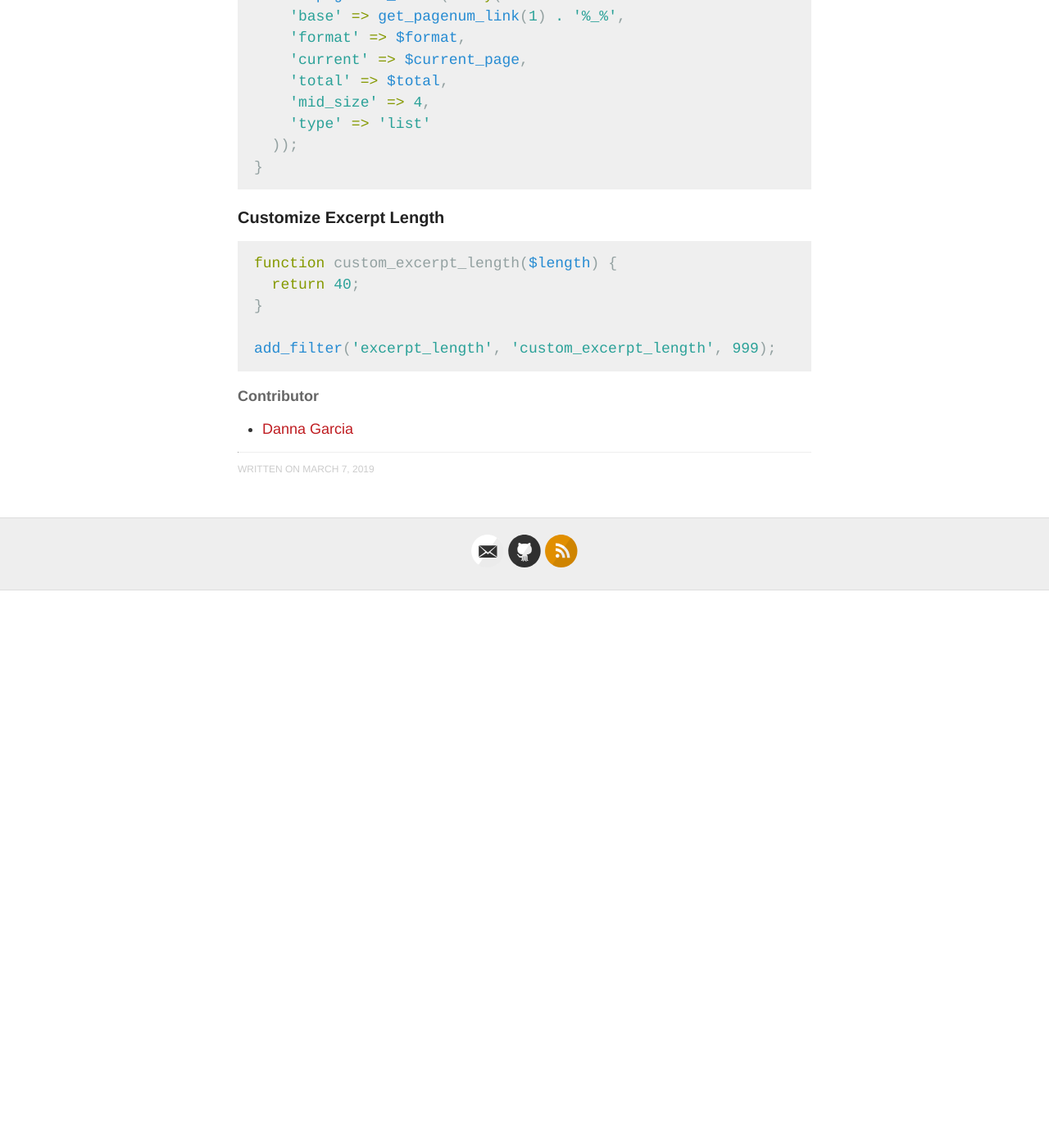
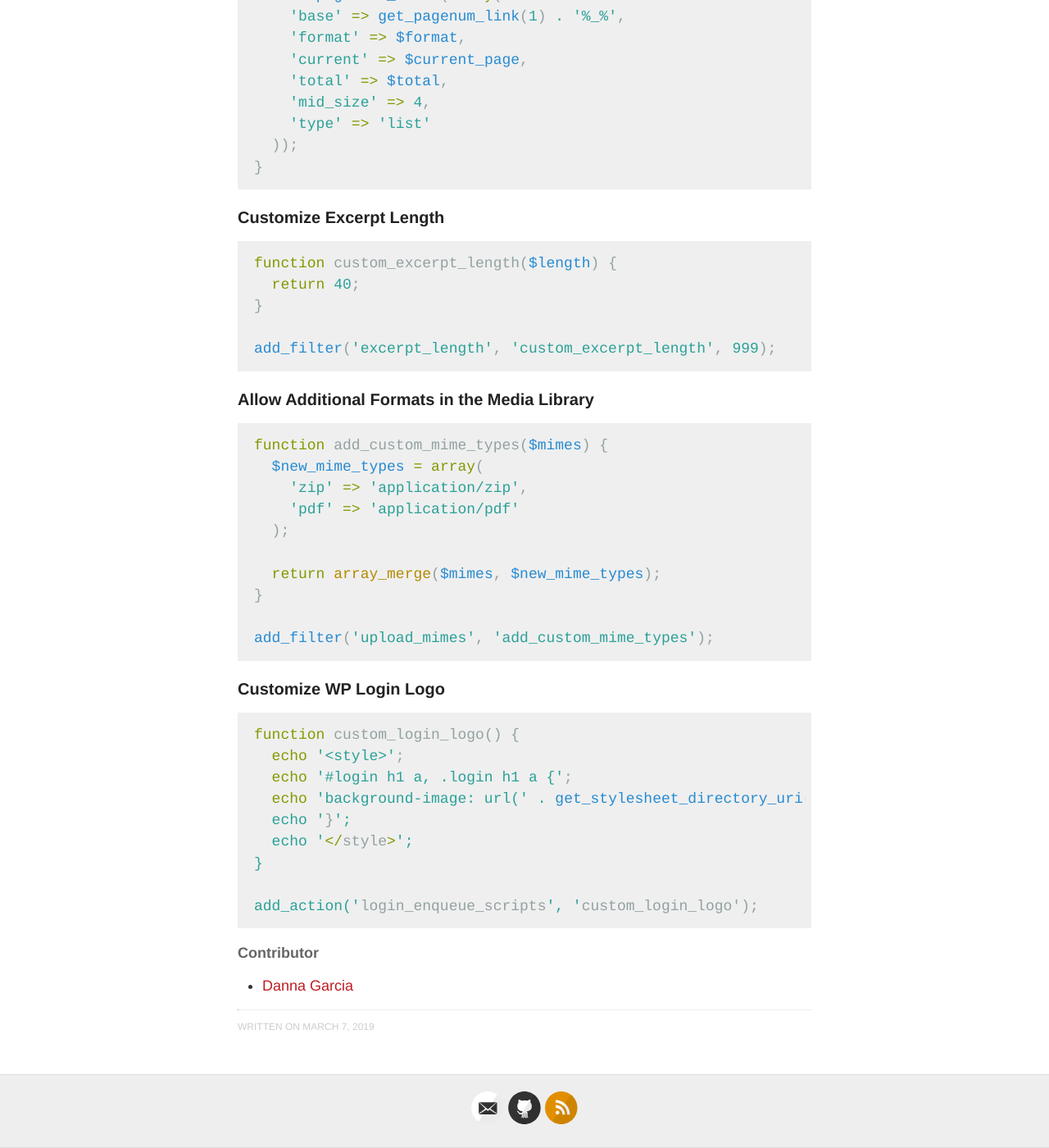
Before and after one commit to kennyalmendral/kennyalmendral.github.io, a Jekyll site: the page built from _posts/2019-03-07-wordpress-snippets.md, in a window 1280 px wide and 1400 px high, scrolled down 1110 px. Shown: the whole window at 82% size. Built offline with Jekyll 4.4.1, drawn with Linux system fonts in a browser that asks for light colours; before the commit the page ends 1830 px from its top, so only the background shows below that.

Commit message:
Update WordPress Snippets

````diff
--- a/_posts/2019-03-07-wordpress-snippets.md
+++ b/_posts/2019-03-07-wordpress-snippets.md
@@ -58,6 +58,33 @@ function custom_excerpt_length($length) {
 add_filter('excerpt_length', 'custom_excerpt_length', 999);
 ```
 
+### Allow Additional Formats in the Media Library
+```php
+function add_custom_mime_types($mimes) {
+  $new_mime_types = array(
+    'zip' => 'application/zip',
+    'pdf' => 'application/pdf'
+  );
+
+  return array_merge($mimes, $new_mime_types);
+}
+
+add_filter('upload_mimes', 'add_custom_mime_types');
+```
+
+### Customize WP Login Logo
+```php
+function custom_login_logo() {
+  echo '<style>';
+  echo '#login h1 a, .login h1 a {';
+  echo 'background-image: url(' . get_stylesheet_directory_uri() . '/images/logo.png');';
+  echo '}';
+  echo '</style>';
+}
+
+add_action('login_enqueue_scripts', 'custom_login_logo');
+```
+
 #### Contributor
 + [Danna Garcia](https://github.com/dannamariegarcia){:target="_blank"}
 
````
